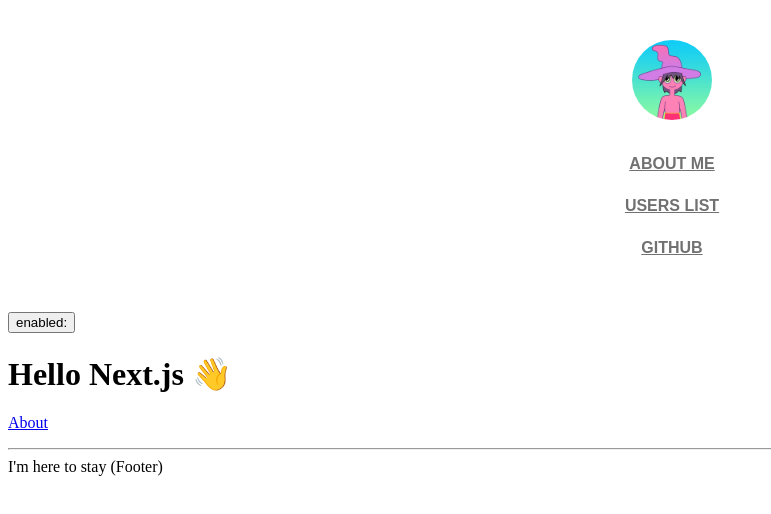
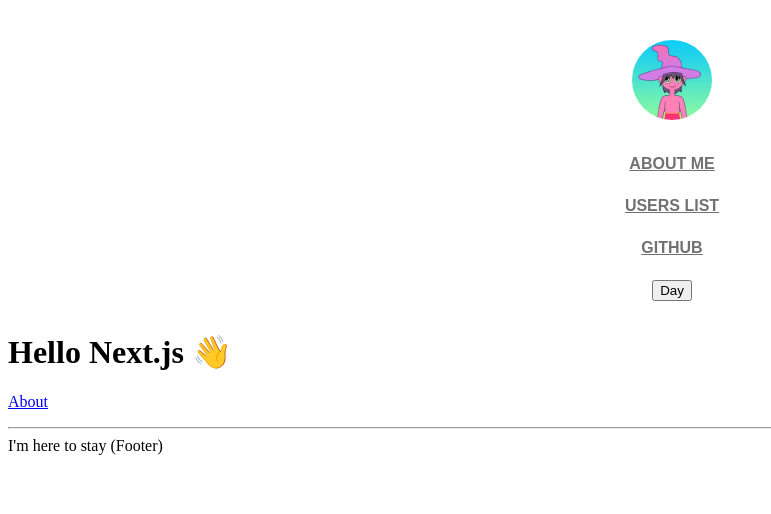
Before and after one commit to Fantominium/malcolm-typescript, a Next.js app: page / in a window 1280 px wide. Shown: the top 514 px of the page, without its empty margins (0-771 px from the left). Built offline with nearby package versions, Linux system fonts and the light colour scheme.

Commit message:
Some additional cleanup, update to readme

```diff
--- a/components/DarkModeContext.tsx
+++ b/components/DarkModeContext.tsx
@@ -14,3 +14,7 @@ export const DarkMode = createContext<IDarkMode>({
 DarkMode.displayName = "DarkModeContext"
 
 export const useDarkMode = () => useContext<IDarkMode>(DarkMode)
+
+
+//why not create the state for holding dark mode in here? Atomising this functionality.
+//Instead of having it on the layout level, have this on the organism level
--- a/components/Layout.tsx
+++ b/components/Layout.tsx
@@ -15,6 +15,7 @@ type Props = {
 
 const Layout = ({ children, title = 'This is the default title' }: Props) => (
   <DarkMode.Provider value={useDarkMode()}>
+  {/* replace below div with the page style */}
     <div>
       <Head>
         <title>{title}</title>
@@ -22,7 +23,6 @@ const Layout = ({ children, title = 'This is the default title' }: Props) => (
         <meta name="viewport" content="initial-scale=1.0, width=device-width" />
       </Head>
       <Header/>
-      <SliderButton/>
       {children}
       <footer>
         <hr />
--- a/components/atoms/SliderButton.tsx
+++ b/components/atoms/SliderButton.tsx
@@ -6,13 +6,16 @@ type Props = {
     label ?: string
 }
 
+type DarkModeContext = IDarkMode
+
+
 const SliderButton = ({label = ""} : Props) => {
 
-    const dm = useDarkMode()
+    const darkMode: DarkModeContext = useDarkMode()
 
     return (
 
-        <button>enabled: {console.log(dm.enabled)}</button>
+        <button> {darkMode.enabled ? <span>Night</span> : <span>Day</span>}</button>
     )
 }
 
--- a/components/organisms/Header.tsx
+++ b/components/organisms/Header.tsx
@@ -1,7 +1,7 @@
 import ProfilePic from "../atoms/ProfilePic";
 import styled from "styled-components"
 import HeaderLinks from "../molecules/HeaderLinks"
-
+import SliderButton from "../atoms/SliderButton"
 
 const HeaderStyle = styled.div `
 
@@ -30,7 +30,7 @@ const Header = () => {
         <HeaderStyle>
             <ProfilePic url="/images/profile.jpg" alt="profile picture"/>
             <HeaderLinks/>
-
+            <SliderButton/>
         </HeaderStyle>
     )
 }
```
Also changed, not shown: 1 other file (tests, documents, lock files or other folders).
